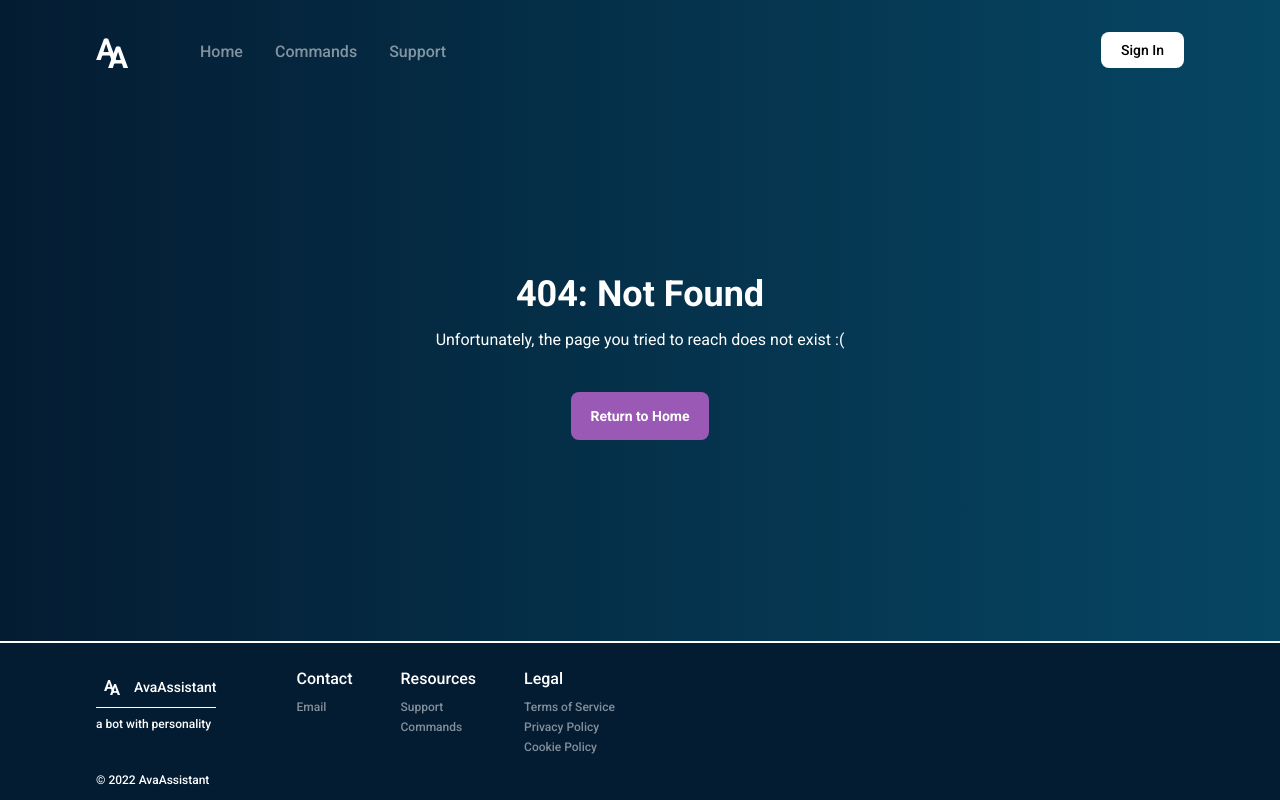
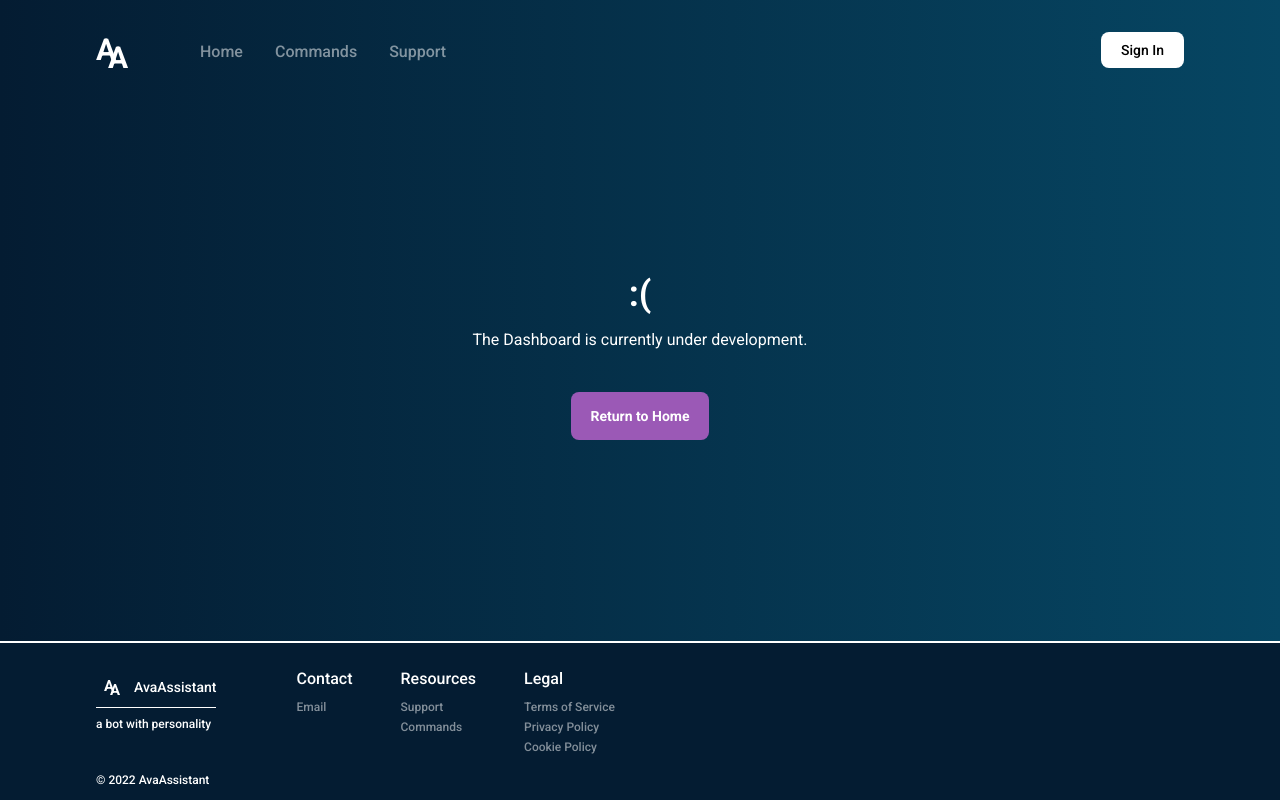
Before and after one commit to zackyvt/avaassistant, a Next.js app: page /dashboard in a window 1280 px wide. Before the commit this address had no page. Shown: the top 800 px of the page. Built offline with nearby package versions, Linux system fonts and the light colour scheme.

Commit message:
Placeholder Page/Invite Link

```diff
--- a/components/Header/Header.tsx
+++ b/components/Header/Header.tsx
@@ -16,7 +16,7 @@ export default function Header(props: HeaderProps) {
                 "Commands": "/commands",
                 "Support": "/support"
             }} current_page={ props.page } set_scroll={props.set_scroll} set_darken={props.set_darken}/>
-            <button className="hidden transition-all sm:block font-medium h-fit p-2 pl-5 pr-5 bg-white text-black rounded-lg text-sm hover:scale-105">Sign In</button>
+            <button className="hidden transition-all sm:block font-medium h-fit p-2 pl-5 pr-5 bg-white text-black rounded-lg text-sm hover:scale-105" onClick={() => window.location.href = "/dashboard"}>Sign In</button>
         </header>
     )
 }
--- a/components/Main/Hero.tsx
+++ b/components/Main/Hero.tsx
@@ -14,7 +14,7 @@ function HeroLeft() {
                 </span>
             </p>
             <button className="transition-all font-bold p-3.5 pl-5 pr-5 bg-gradient-to-r from-pink to-purple
-        mt-12 rounded-lg text-sm hover:scale-105">INVITE THE BOT</button><br className="sm:hidden" />
+        mt-12 rounded-lg text-sm hover:scale-105" onClick={() => window.location.href = "https://www.twitch.tv/avaassistant"}>INVITE THE BOT</button><br className="sm:hidden" />
             <button className="transition-all font-bold p-3.5 pl-5 pr-5 bg-white
         mt-5 sm:mt-10 rounded-lg text-sm hover:scale-105 text-black sm:ml-5" onClick={() => window.location.href = "/commands"}>VIEW COMMANDS</button>
         </div>
--- /dev/null
+++ b/pages/dashboard.tsx
@@ -0,0 +1,14 @@
+import Page from "../components/Page";
+
+export default function Dashboard() {
+    return (
+        <Page page="404 Not Found">
+            <div className="flex-col items-center text-center flex justify-center flex-grow pt-20">
+                <h1 className="font-bold text-3xl sm:text-4xl">:(</h1>
+                <p className="mt-3.5 text-sm sm:text-base">The Dashboard is currently under development.</p>
+                <button className="transition-all font-bold p-3.5 pl-5 pr-5 bg-pink
+        mt-10 rounded-lg text-sm hover:scale-105" onClick={() => window.location.href = "/"}>Return to Home</button>
+            </div>
+        </Page>
+    )
+}
```
Also changed, not shown: 1 other file (tests, documents, lock files or other folders).
